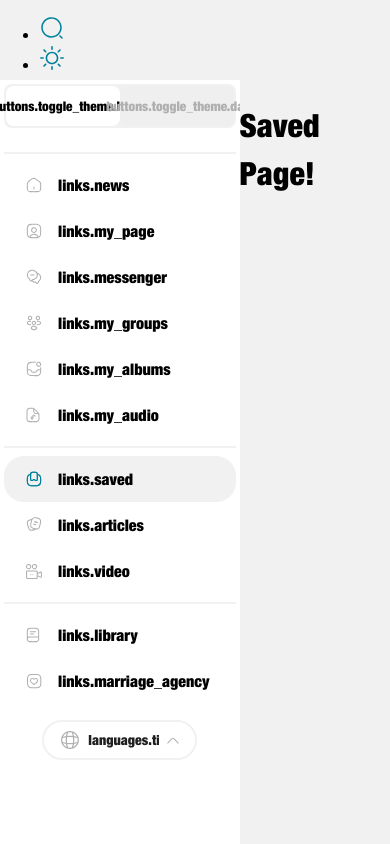
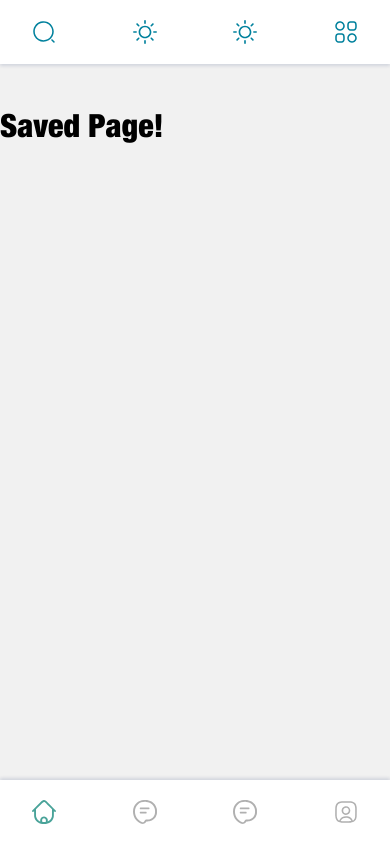
Before and after one commit to bakhodur-nazriev/UmmaLife, a Vue app: page /ar/saved in a window 390 px wide. Built offline with nearby package versions, Linux system fonts and the light colour scheme; what vue-tel-input would draw is missing.

Commit message:
Implement article tab

```diff
--- a/src/components/blocks/TabPublications.vue
+++ b/src/components/blocks/TabPublications.vue
@@ -165,8 +165,9 @@
             </div>
 
             <div class="audio__input--section" v-if="showAudioSection && addedAudioItems.length">
+              <div class="audio__input--section--content">
                 <div
-                class="audio__input--section--content"
+                  class="audio__input--section--item"
                   v-for="(item, index) in addedAudioItems"
                   :key="index"
                 >
@@ -182,12 +183,14 @@
                   </button>
                 </div>
               </div>
+            </div>
 
             <div class="audio__input--section" v-if="showAudioSection">
               <p class="audio__input--section--title">{{ $t('labels.audio') }}</p>
 
+              <div class="audio__input--section--content">
                 <div
-                class="audio__input--section--content"
+                  class="audio__input--section--item"
                   v-for="(item, index) in audioItems"
                   :key="index"
                 >
@@ -201,6 +204,7 @@
                   <button type="button" class="add__audio--button" @click="addAudioItem">
                     <AddAudioIcon />
                   </button>
+                </div>
               </div>
             </div>
 
@@ -427,6 +431,14 @@ export default {
         },
         {
           id: 5,
+          title: 'Lorem ipsum dolor sit amet, consectetur adipisicing elit.'
+        },
+        {
+          id: 6,
+          title: 'Lorem ipsum dolor sit amet, consectetur adipisicing elit.'
+        },
+        {
+          id: 7,
           title: 'Lorem ipsum dolor sit amet, consectetur adipisicing elit.'
         },
         {
@@ -664,12 +676,9 @@ svg {
 .audio__input--section {
   display: flex;
   flex-direction: column;
-  row-gap: 10px;
   background-color: var(--color-seashell);
   padding: 12px;
   border-radius: 10px;
-  max-height: 300px;
-  overflow: auto;
 
   .audio__title {
     color: var(--color-mine-shaft);
@@ -682,10 +691,18 @@ svg {
 
   &--title {
     color: var(--color-silver-chalice);
-    margin: 0;
+    margin: 0 0 12px;
   }
 
   &--content {
+    display: flex;
+    flex-direction: column;
+    row-gap: 8px;
+    max-height: 300px;
+    overflow: auto;
+  }
+
+  &--item {
     display: flex;
     align-items: center;
     justify-content: space-between;
--- a/src/components/layouts/MainLayout.vue
+++ b/src/components/layouts/MainLayout.vue
@@ -2,7 +2,7 @@
   <main-navbar @toggle-sidebar="toggleSidebar"></main-navbar>
 
   <div class="main__container">
-    <main-sidebar :is-sidebar-collapsed="isSidebarCollapsed"></main-sidebar>
+    <main-sidebar class="main__sidebar" :is-sidebar-collapsed="isSidebarCollapsed"></main-sidebar>
 
     <main class="main__content">
       <slot></slot>
@@ -45,4 +45,16 @@ export default {
   flex-grow: 1;
   overflow-y: auto;
 }
+
+@media (max-width: 767px) {
+  .main__sidebar {
+    display: none;
+  }
+}
+
+@media (min-width: 1200px) {
+  .main__sidebar {
+    display: flex;
+  }
+}
 </style>
--- a/src/components/layouts/MainNavbar.vue
+++ b/src/components/layouts/MainNavbar.vue
@@ -47,32 +47,18 @@
     <nav class="small-nav">
       <div class="top__nav">
         <ul class="top__nav--list">
-          <li>
-            <LoupeIcon/>
-          </li>
-          <li>
-            <SunnyIcon/>
-          </li>
-          <li>
-
-          </li>
-          <li>
-            <SmallMenuIcon/>
-          </li>
+          <li class="top__nav--item"><LoupeIcon/></li>
+          <li class="top__nav--item"><SunnyIcon/></li>
+          <li class="top__nav--item"><SunnyIcon/></li>
+          <li class="top__nav--item"><SmallMenuIcon/></li>
         </ul>
       </div>
       <div class="bottom__nav">
         <ul class="bottom__nav--list">
-          <li>
-            <NewsIcon/>
-          </li>
-          <li>
-            <MessagesIcon/>
-          </li>
-          <li></li>
-          <li>
-            <MyPageIcon/>
-          </li>
+          <li class="bottom__nav--item"><NewsIcon/></li>
+          <li class="bottom__nav--item"><MessagesIcon/></li>
+          <li class="bottom__nav--item"><MessagesIcon/></li>
+          <li class="bottom__nav--item"><MyPageIcon/></li>
         </ul>
       </div>
     </nav>
@@ -120,7 +106,7 @@ export default {
     }
   },
   methods: {
-    toggleSidebar() {
+    toggleSidebar () {
       this.$emit('toggle-sidebar')
     }
   }
@@ -220,14 +206,42 @@ export default {
 }
 
 @media (max-width: 767px) {
+  .bottom__nav,
+  .top__nav {}
+
   .top__nav--list {
+    box-shadow: 0 2px 3px rgba(141, 152, 180, 0.30);
+    display: flex;
+    justify-content: space-between;
+    align-items: center;
     position: fixed;
     top: 0;
+    height: 64px;
+    width: 100%;
+    list-style: none;
+    padding: 0 32px;
+    background-color: var(--color-white);
+    margin: 0;
   }
 
   .bottom__nav--list {
+    box-shadow: 0 -2px 3px rgba(141, 152, 180, 0.30);
     position: fixed;
+    display: flex;
+    justify-content: space-between;
+    align-items: center;
     bottom: 0;
+    height: 64px;
+    width: 100%;
+    list-style: none;
+    padding: 0 32px;
+    background-color: var(--color-white);
+    margin: 0;
+  }
+
+  .top__nav--item,
+  .bottom__nav--item {
+    display: flex;
   }
 
   .small-nav {
--- a/src/components/ui/Post/PostHeader.vue
+++ b/src/components/ui/Post/PostHeader.vue
@@ -1,7 +1,12 @@
 <template>
   <header class="post__header">
     <router-link class="post__author" to="#">
-      <img width="56" height="56" src="../../../assets/images/Ellipse.png" alt="">
+      <img
+        width="56"
+        height="56"
+        src="../../../assets/images/Article_Author.png"
+        alt=""
+      >
       <div class="author__info">
         <span class="name">Абрахам Арахамович</span>
         <span class="time">15 минут назад</span>
--- a/src/components/ui/Publications/ArticleContent.vue
+++ b/src/components/ui/Publications/ArticleContent.vue
@@ -1,9 +1,115 @@
+<script setup>
+/* eslint-disable */
+import SampleMenuDetailsButton from '@/components/ui/MenuDetails/SampleMenuDetailsButton.vue'
+
+const props = defineProps({
+    isMenuOpen: {
+      type: Boolean,
+      required: true
+    }
+  }
+)
+</script>
+
 <template>
-  <article>Article</article>
+  <article class="article__block">
+    <section class="article__header--section">
+      <div class="author__avatar--name--time">
+        <img
+          src="../../../assets/images/Article_Author.png"
+          alt="author"
+          width="56"
+          height="56"
+        >
+        <div class="author__name--time">
+          <span>Абрахам Арахамович</span>
+          <small>15 минут назад</small>
+        </div>
+      </div>
+      <div>
+        <SampleMenuDetailsButton
+          :is-menu-open="isMenuOpen"
+          @toggleMenu="$emit('toggle-menu')"
+        />
+      </div>
+    </section>
+
+    <section class="article__content--section">
+      <div class="content__left--side">
+        <img
+          src="../../../assets/images/article_image.png"
+          alt=""
+          width="420"
+          height="225"
+        >
+      </div>
+      <div class="content__right--side">
+        <h3>Название статьи</h3>
+        <p>The 29-year-old took more than a tenth of a second off a record that had stood for 16 years, clocking 52.20
+          seconds to beat Russian Yuliya Pechonkina's previous mark of 52.34.
+          "I'm just shocked," said Muhammad.
+          "I've been kind of hitting that time in practice and my coach was like 'there's no way you can't do it'."
+          "I've been kind of hitting that time in practice and my coach was like 'there's no way you can't do it'.""I've
+          been kind of hitting that time inat time in...</p>
+      </div>
+    </section>
+
+    <section></section>
+  </article>
 </template>
 
-<script>
-export default {}
-</script>
+<style scoped lang="scss">
+.article__content--section {
+  display: flex;
+  gap: 16px;
 
-<style scoped></style>
+  .content__right--side {
+    h3 {
+      margin: 0;
+    }
+  }
+}
+
+.article__block {
+  display: flex;
+  flex-direction: column;
+  row-gap: 8px;
+  background-color: var(--color-white);
+  border-radius: 20px;
+  padding: 24px;
+}
+
+.article__header--section {
+  display: flex;
+  justify-content: space-between;
+}
+
+.author__avatar--name--time {
+  display: flex;
+  align-items: center;
+  gap: 8px;
+}
+
+.author__name--time {
+  display: flex;
+  flex-direction: column;
+
+  span {
+    color: var(--color-mine-shaft);
+    font-size: 18px;
+  }
+
+  small {
+    color: var(--color-silver-chalice);
+    font-size: 14px;
+  }
+}
+
+@media (max-width: 767px) {}
+
+@media (min-width: 1200px) {
+  .content__left--side {
+    min-width: 420px;
+  }
+}
+</style>
--- a/src/components/ui/Publications/MainPublicationsTab.vue
+++ b/src/components/ui/Publications/MainPublicationsTab.vue
@@ -81,6 +81,9 @@ export default {
 
 <style scoped>
 .tabs__content--inside--section {
+  display: flex;
+  row-gap: 10px;
+  flex-direction: column;
   width: 100%;
 }
 
--- a/src/components/ui/Publications/PublicationsContent.vue
+++ b/src/components/ui/Publications/PublicationsContent.vue
@@ -47,7 +47,6 @@ export default {
 <style scoped>
 .post__block {
   background-color: var(--color-white);
-  margin-bottom: 20px;
   border-radius: 15px;
   padding: 20px 24px 8px 24px;
 }
```
Also changed, not shown: src/assets/images/Article_Author.png (added), src/assets/images/article_image.png (added). Lines whose indentation alone changed are shown as unchanged.
